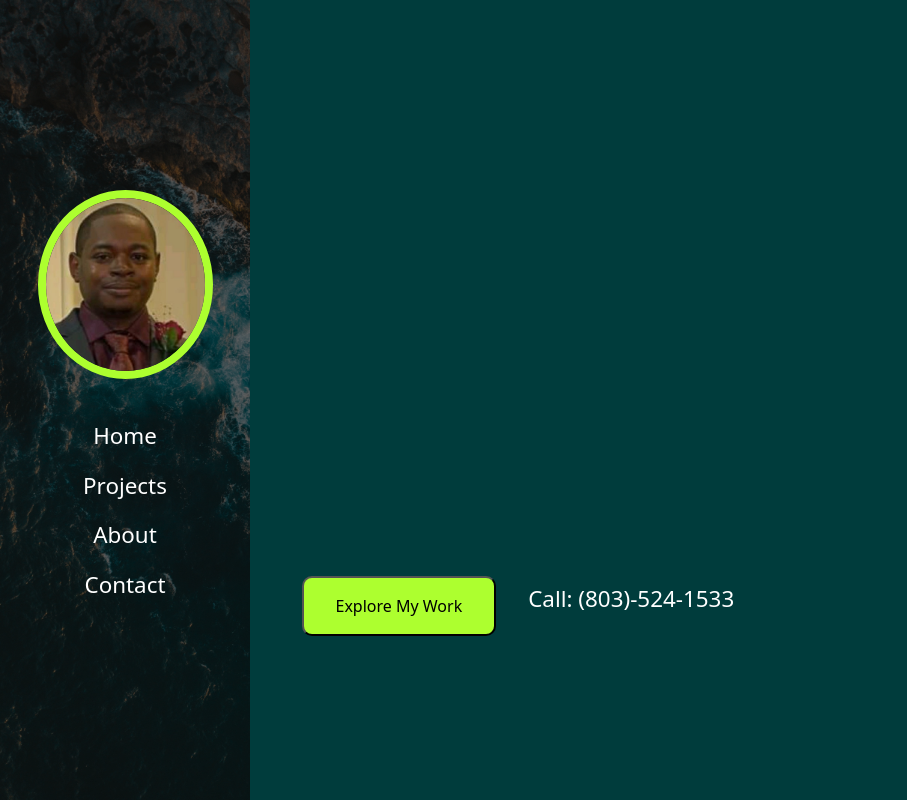
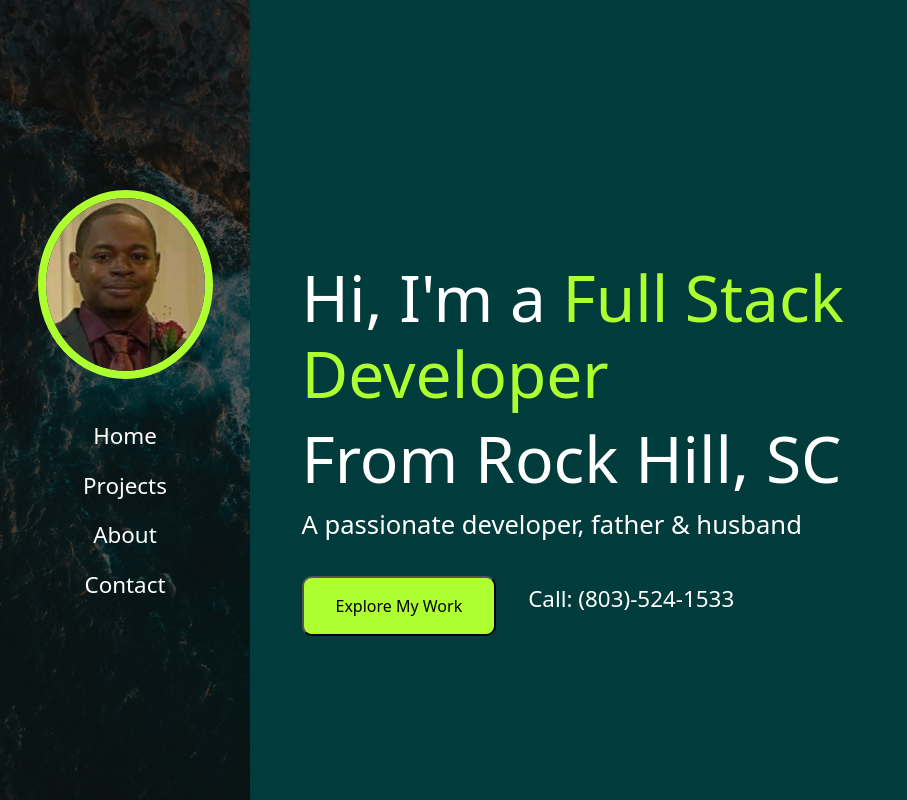
Before and after one commit to tdavis1991/Portfolio, a React (Vite) app in the folder portfolio/: page / in a window 1280 px wide. Shown: the top 800 px of the page, without its empty margins (0-907 px from the left). Built offline with nearby package versions, Linux system fonts and the light colour scheme.

Commit message:
changed styles on home content

```diff
--- a/portfolio/src/content/about/About.jsx
+++ b/portfolio/src/content/about/About.jsx
@@ -18,6 +18,9 @@ const About = () => {
           <AboutCard title='Team Lead' placeTime='Bloomtech (2019-2020)' text='Lead a team of 8-10 students for few months while attending Lambda. This roles responsibilities were assessing code, hosting meetings, and helping students with blockers they may have. Setup Trello boards and GitHub organization for students final project for the unit.' />
         </div>
       </div>
+      <div className='about__life'>
+
+      </div>
     </div>
   )
 }
--- a/portfolio/src/content/home/Home.jsx
+++ b/portfolio/src/content/home/Home.jsx
@@ -4,28 +4,28 @@ import './home.css';
 
 const Home = () => {
 
-  const observer = new IntersectionObserver((entries) => {
-    entries.forEach((entry) => {
-      console.log(entry)
-      if(entry.isIntersecting) {
-        entry.target.classList.add('show');
-      } else {
-        entry.target.classList.remove('show')
-      }
-    })
+  // const observer = new IntersectionObserver((entries) => {
+  //   entries.forEach((entry) => {
+  //     console.log(entry)
+  //     if(entry.isIntersecting) {
+  //       entry.target.classList.add('show');
+  //     } else {
+  //       entry.target.classList.remove('show')
+  //     }
+  //   })
 
-    const hiddenElements = document.querySelectorAll('.hidden')
+  //   const hiddenElements = document.querySelectorAll('.hidden')
 
-    hiddenElements.forEach((el) => observer.observe(el))
+  //   hiddenElements.forEach((el) => observer.observe(el))
 
-  })
+  // })
   return (
     <div className='home__container' id='home'>
       <div className='home__content'>
         <div className='home__header'>
-          <h1 className='hidden'>Hi, I'm a <span className='home__title'>Full Stack Developer</span></h1>
-          <h1 className='hidden'>From Rock Hill, SC</h1>
-          <p className='hidden'>A passionate developer, father & husband</p>
+          <h1>Hi, I'm a <span className='home__title'>Full Stack Developer</span></h1>
+          <h1>From Rock Hill, SC</h1>
+          <p>A passionate developer, father & husband</p>
           <div className='home__sub'>
             <a href='#projects'><button>Explore My Work</button></a>
             <p>Call: (803)-524-1533</p>
--- a/portfolio/src/content/home/home.css
+++ b/portfolio/src/content/home/home.css
@@ -49,11 +49,11 @@
   font-size: 1.4rem;
 }
 
-.hidden {
+/* .hidden {
   opacity: 0;
   transition: all 1s;
 }
 
 .show {
   opacity: 1;
-}
+} */
```
Also changed, not shown: portfolio/src/content/navbar/Navbar.jsx (+0 -32 lines).
